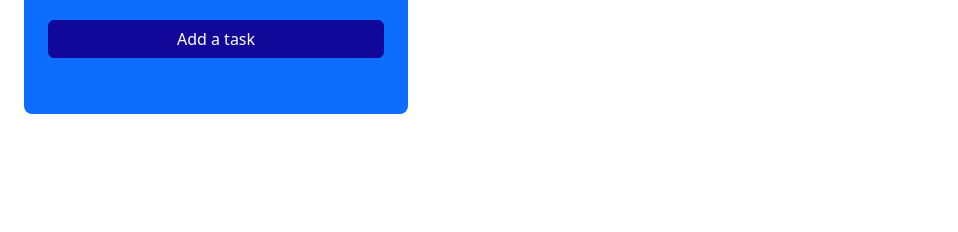
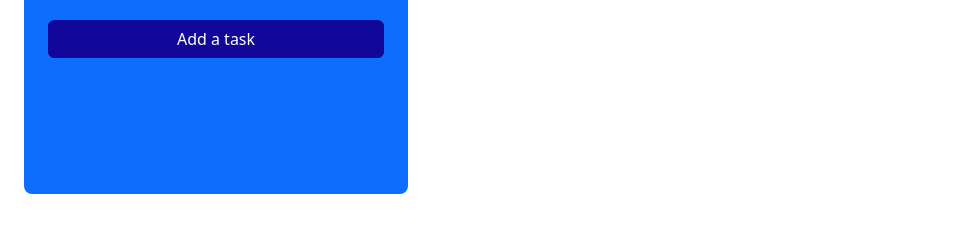
Before and after one commit to Osama-Jeb/todo_list_jebrane, a website: page index.html in a window 1280 px wide. Both pictures are taken after typing "Sample" into the empty fields and a click on the button "Create list". Shown: the part 228-460 px from the top of the page, without its empty margins (0-958 px from the left). Drawn offline with nearby package versions, Linux system fonts and the light colour scheme.

Commit message:
minor fixes to dragDrop

```diff
--- a/public/js/app.js
+++ b/public/js/app.js
@@ -23,14 +23,14 @@ const addList = () => {
         // add classes to my tags
         divParent.setAttribute(
             "class",
-            "zone list-item bg-primary rounded-3 align-items-center ms-4 me-4 p-4"
+            "list-item bg-primary rounded-3 align-items-center ms-4 me-4 p-4"
         )
 
         h2.setAttribute("class", "text-white mb-4")
         btnAdd.setAttribute("class", "add-task btn btn-oussama mb-4 w-100");
         btnDelete.setAttribute("class", "deleteList")
         divChild.setAttribute("class", "d-flex flex-column gap-2");
-        divTasks.setAttribute("class", "taskHolder");
+        divTasks.setAttribute("class", "zone taskHolder");
 
         //add text to the buttons and title
         h2.innerHTML = createInput.value;
@@ -138,9 +138,10 @@ const up = (btn) => {
 }
 
 const dragDrop = (item) => {
+    // update our drop zones
+    let zones = document.querySelectorAll(".zone");
     // when dragging starts
-    let zones = document.querySelectorAll(".zone");
-    let draggables = document.querySelectorAll(".draggable");
+    // // let draggables = document.querySelectorAll(".draggable");
     item.addEventListener("dragstart", () => {
         // make our item opaque
         item.classList.add("dragging");
--- a/src/sass/modules/_main.scss
+++ b/src/sass/modules/_main.scss
@@ -38,3 +38,7 @@
 .dragging {
     opacity: 0.5;
 }
+
+.taskHolder{
+    min-height: 80px;
+}
```
Also changed, not shown: public/css/app.css, 1 other file.
